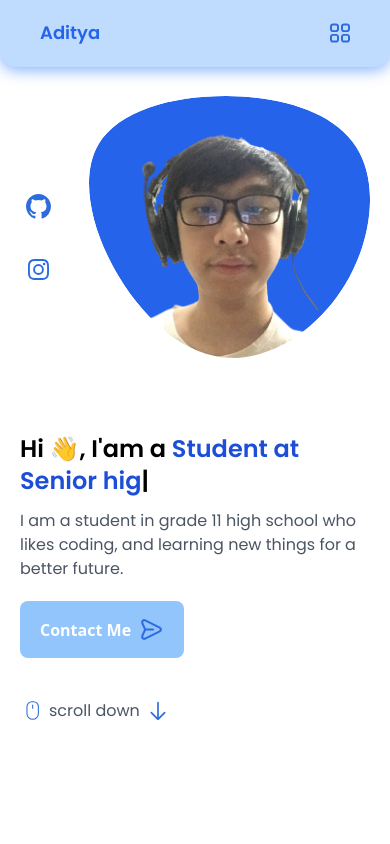
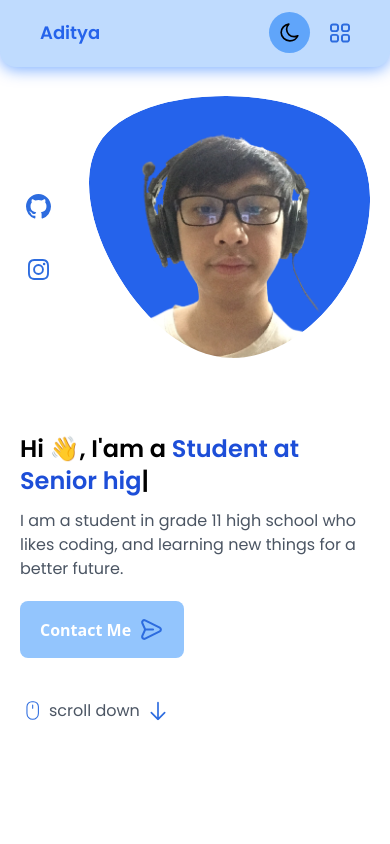
Before and after one commit to AditNovadianto/Portfolio, a React (Vite) app: page / in a window 390 px wide. Shown: the top 844 px of the page. Built offline with nearby package versions, Linux system fonts and the light colour scheme.

Commit message:
make darkmode icon in mobile section

```diff
--- a/src/components/Navbar.jsx
+++ b/src/components/Navbar.jsx
@@ -140,7 +140,18 @@ const Navbar = () => {
           >
             Aditya
           </a>
-          <button onClick={navMobile}>
+          <div className="flex items-center">
+            <button
+              className="p-2 rounded-full bg-blue-400 transition-all dark:bg-blue-500"
+              onClick={darkMode}
+            >
+              <img
+                className="w-[25px] hover:scale-[1.2] transition-all"
+                src={dark ? lightModeIcon : darkModeIcon}
+                alt={dark ? "light mode icon" : "dark mode icon"}
+              />
+            </button>
+            <button className="ml-5" onClick={navMobile}>
               <img
                 className={`${
                   show
@@ -151,6 +162,7 @@ const Navbar = () => {
                 alt="navbar"
               />
             </button>
+          </div>
         </nav>
 
         <div
```
Lines whose indentation alone changed are shown as unchanged.
